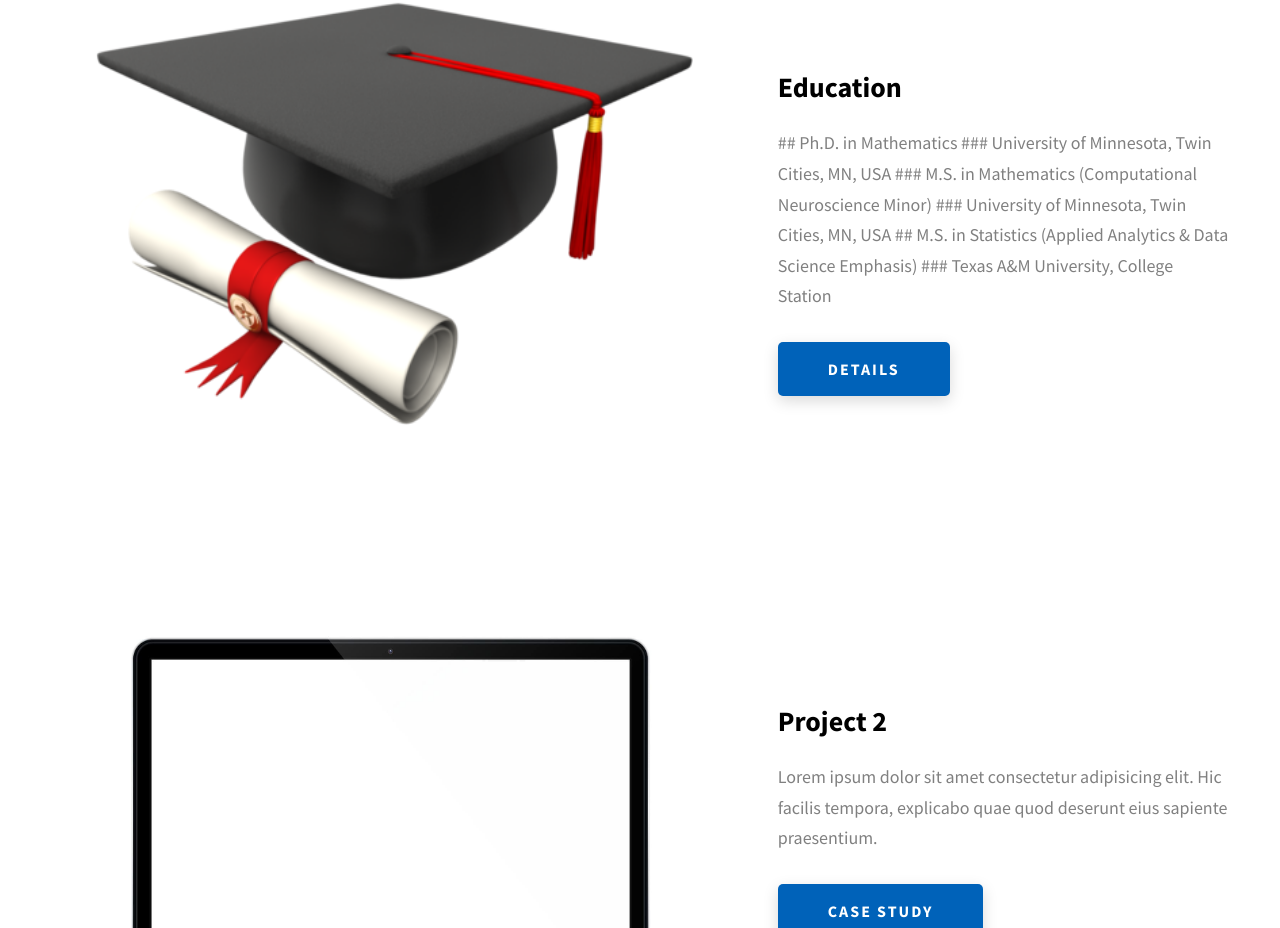
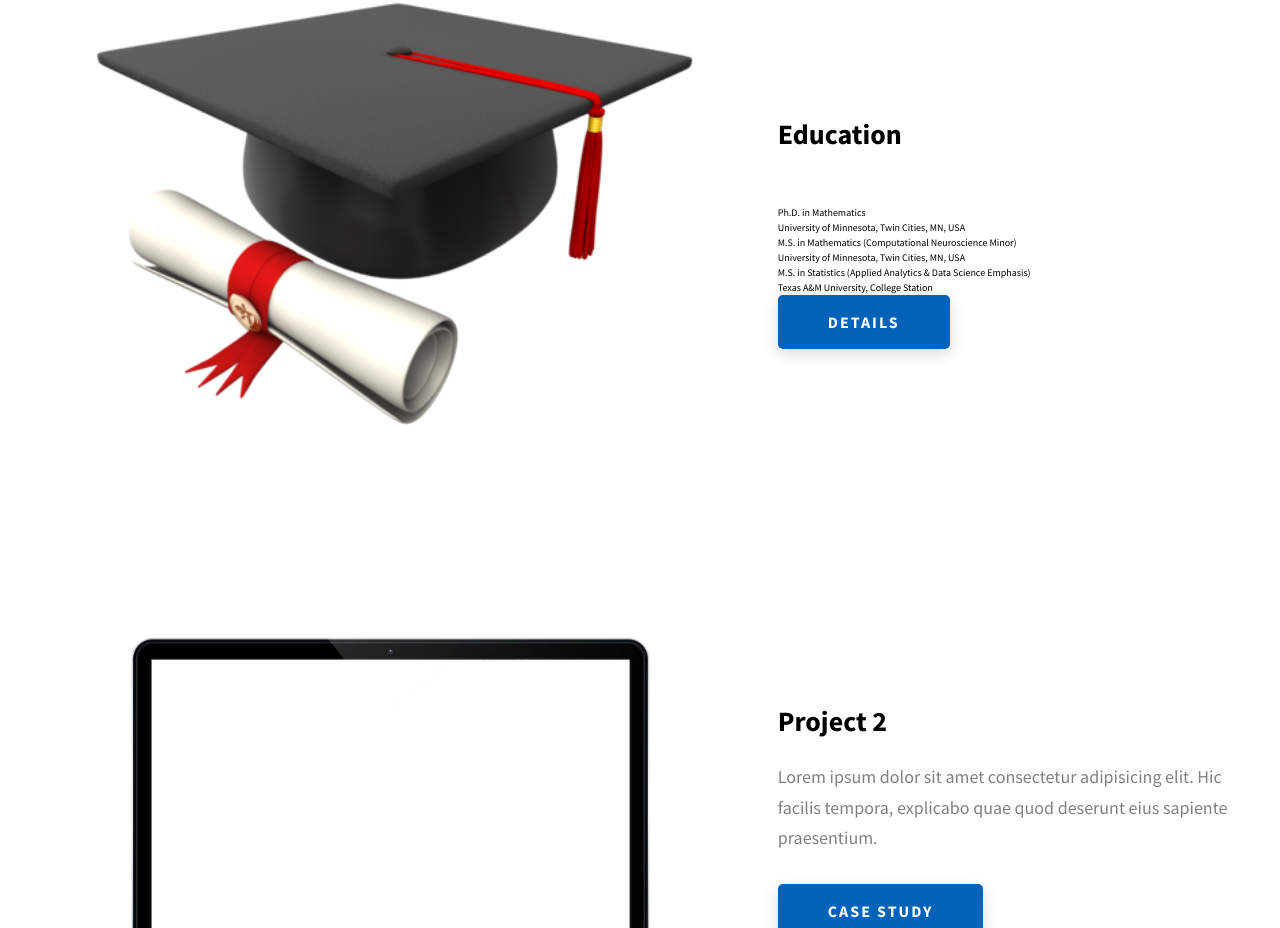
Before and after one commit to mckanghotmailcom/mckanghotmailcom.github.io, a website: page index.html in a window 1280 px wide. Shown: the part 2160-3088 px from the top of the page. Drawn offline with Linux system fonts and the light colour scheme.

Commit message:
Add files via upload

```diff
--- a/index.html
+++ b/index.html
@@ -207,6 +207,7 @@
               <img
                 src="./assets/jpeg/Edu.png"
                 alt="Software Screenshot"
+                width="300"
                 class="projects__row-img"
                 loading="lazy"
               />
@@ -214,12 +215,16 @@
             <div class="projects__row-content">
               <h3 class="projects__row-content-title">Education</h3>
               <p class="projects__row-content-desc">
-                ## Ph.D. in Mathematics
-                ### University of Minnesota, Twin Cities, MN, USA
-                ### M.S. in Mathematics (Computational Neuroscience Minor)
-		            ### University of Minnesota, Twin Cities, MN, USA
-                ## M.S. in Statistics (Applied Analytics & Data Science Emphasis)
-                ### Texas A&M University, College Station
+                <ul>
+                <li> Ph.D. in Mathematics </li>
+                   <ul>
+                   <li> University of Minnesota, Twin Cities, MN, USA </li>
+                <li>  M.S. in Mathematics (Computational Neuroscience Minor)  </li>
+                <ul>
+                <li> University of Minnesota, Twin Cities, MN, USA </li>
+                <li> M.S. in Statistics (Applied Analytics & Data Science Emphasis)  </li>
+                <ul>
+                <li> Texas A&M University, College Station </li>
 
               </p>
               <a
```
